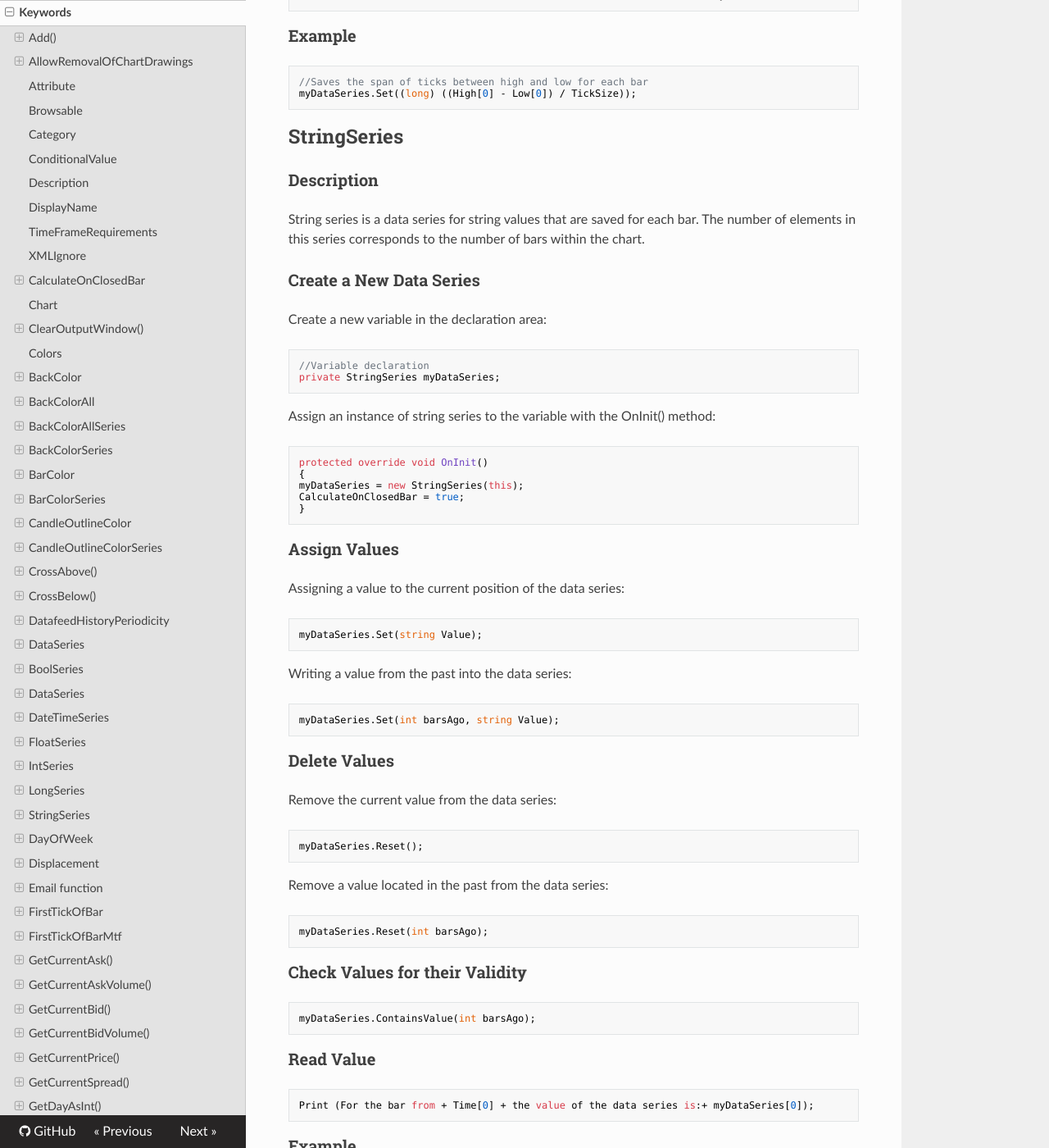
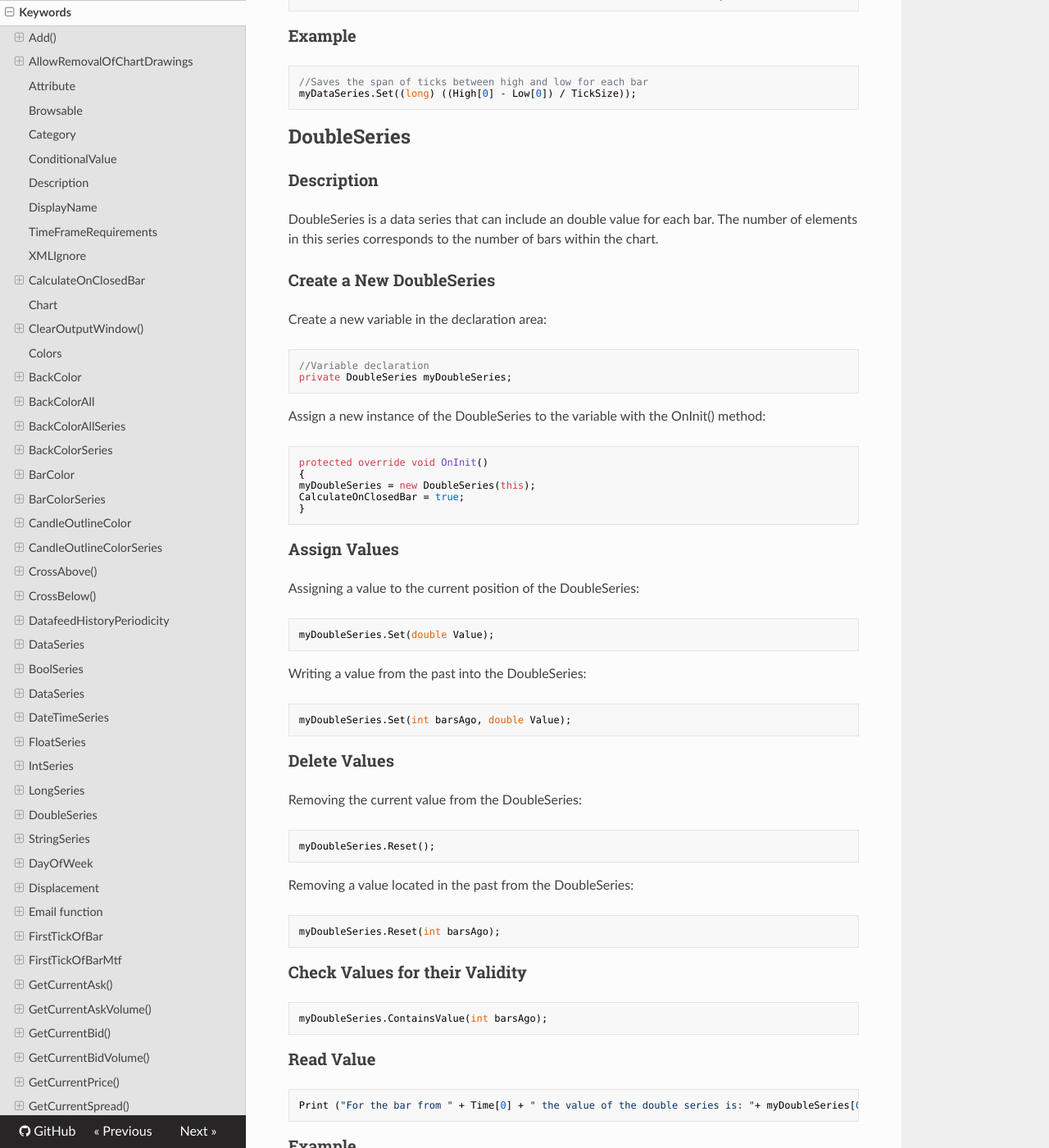
Before and after one commit to AgenaTrader/AgenaScript-documentation, an MkDocs documentation site: the page built from sources/keywords.md, in a window 1280 px wide and 1400 px high, scrolled down 31378 px. Shown: the whole window at 82% size. Built offline with MkDocs 1.6.1, drawn with Linux system fonts in a browser that asks for light colours; nearby versions of some CDN libraries; old or Windows-style settings are respelled for this version of MkDocs; some of the changed text lies outside the part shown.

Commit message:
DoubleSeries added

````diff
--- a/sources/keywords.md
+++ b/sources/keywords.md
@@ -1152,6 +1152,63 @@ Print (For the bar from + Time[0] + the value of the data series is:+ myDataSeri
 ```cs
 //Saves the span of ticks between high and low for each bar
 myDataSeries.Set((long) ((High[0] - Low[0]) / TickSize));
+```
+
+
+## DoubleSeries
+### Description
+DoubleSeries is a data series that can include an double value for each bar. The number of elements in this series corresponds to the number of bars within the chart.
+
+### Create a New DoubleSeries
+Create a new variable in the declaration area:
+```cs
+//Variable declaration
+private DoubleSeries myDoubleSeries;
+```
+Assign a new instance of the DoubleSeries to the variable with the OnInit() method:
+```cs
+protected override void OnInit()
+{
+myDoubleSeries = new DoubleSeries(this);
+CalculateOnClosedBar = true;
+}
+```
+
+### Assign Values
+Assigning a value to the current position of the DoubleSeries:
+```cs
+myDoubleSeries.Set(double Value);
+```
+
+Writing a value from the past into the DoubleSeries:
+```cs
+myDoubleSeries.Set(int barsAgo, double Value);
+```
+
+### Delete Values
+Removing the current value from the DoubleSeries:
+```cs
+myDoubleSeries.Reset();
+```
+
+Removing a value located in the past from the DoubleSeries:
+```cs
+myDoubleSeries.Reset(int barsAgo);
+```
+
+### Check Values for their Validity
+```cs
+myDoubleSeries.ContainsValue(int barsAgo);
+```
+
+### Read Value
+```cs
+Print ("For the bar from " + Time[0] + " the value of the double series is: "+ myDoubleSeries[0]);
+```
+
+### Example
+```cs
+myDoubleSeries.Set((double) High[0]);
 ```
 
 ## StringSeries
````
